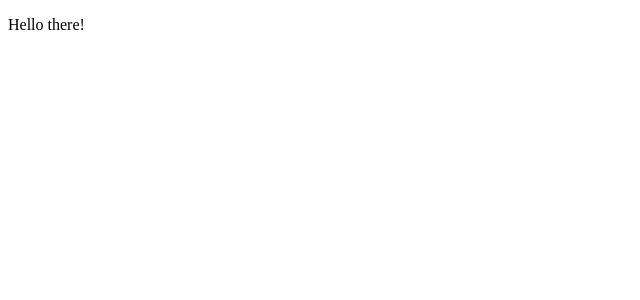
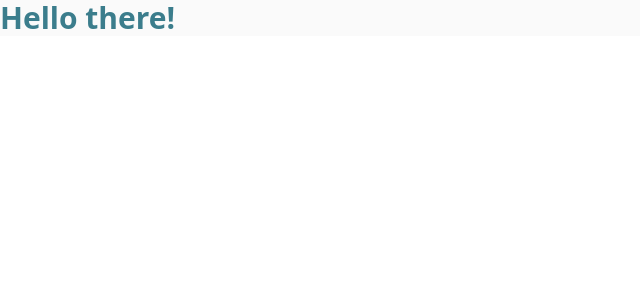
Before and after one commit to Hamicch/hypofriend, a Vue app: page / in a window 1280 px wide. Shown: the top 300 px of the page, without its empty margins (0-640 px from the left). Built offline with nearby package versions, Linux system fonts and the light colour scheme; the HTML template or start-up script is replaced by a standard one.

Commit message:
feat: integrate Tailwind CSS and updated project theme

```diff
--- a/package.json
+++ b/package.json
@@ -26,6 +26,7 @@
     "vue": "^3.5.18"
   },
   "devDependencies": {
+    "@tailwindcss/vite": "^4.1.12",
     "@types/node": "^22.16.5",
     "@vitejs/plugin-vue": "^6.0.1",
     "@vitest/ui": "^3.2.4",
@@ -38,6 +39,7 @@
     "jsdom": "^26.1.0",
     "npm-run-all2": "^8.0.4",
     "prettier": "3.6.2",
+    "tailwindcss": "^4.1.12",
     "typescript": "~5.8.0",
     "vite": "^7.0.6",
     "vite-plugin-vue-devtools": "^8.0.0",
--- a/src/App.vue
+++ b/src/App.vue
@@ -1,5 +1,5 @@
 <!-- HelloWorld.vue -->
 
 <template>
-  <p>Hello there!</p>
+  <p class="text-3xl font-bold text-primary bg-background">Hello there!</p>
 </template>
--- /dev/null
+++ b/src/index.css
@@ -0,0 +1,12 @@
+@import 'tailwindcss';
+
+/* Custom theme */
+@theme {
+  --color-primary: #3b7d8c;
+  --color-primary-light: #4a93a3;
+  --color-primary-dark: #2d626e;
+  --color-secondary: #152F47;
+  --color-secondary-light: #1f4164;
+  --color-secondary-dark: #0e1d2e;
+  --color-background: #FAFAFA;
+}
--- a/src/main.ts
+++ b/src/main.ts
@@ -1,6 +1,7 @@
 import { createApp } from 'vue'
 import { createPinia } from 'pinia'
 import App from './App.vue'
+import './index.css'
 
 const app = createApp(App)
 
--- /dev/null
+++ b/tailwind.config.ts
@@ -0,0 +1,8 @@
+export default {
+  content: ["./index.html", "./src/**/*.{js,ts,jsx,tsx,vue}"],
+  theme: {
+    extend: {
+      //
+    },
+  },
+};
--- a/vite.config.ts
+++ b/vite.config.ts
@@ -4,12 +4,15 @@ import { fileURLToPath, URL } from 'node:url'
 import { defineConfig } from 'vite'
 import vue from '@vitejs/plugin-vue'
 import vueDevTools from 'vite-plugin-vue-devtools'
+import tailwindcss from '@tailwindcss/vite'
+
 
 // https://vite.dev/config/
 export default defineConfig({
   plugins: [
     vue(),
     vueDevTools(),
+    tailwindcss()
   ],
   test: {
     environment: 'jsdom',
```
Also changed, not shown: 1 other file (tests, documents, lock files or other folders).
